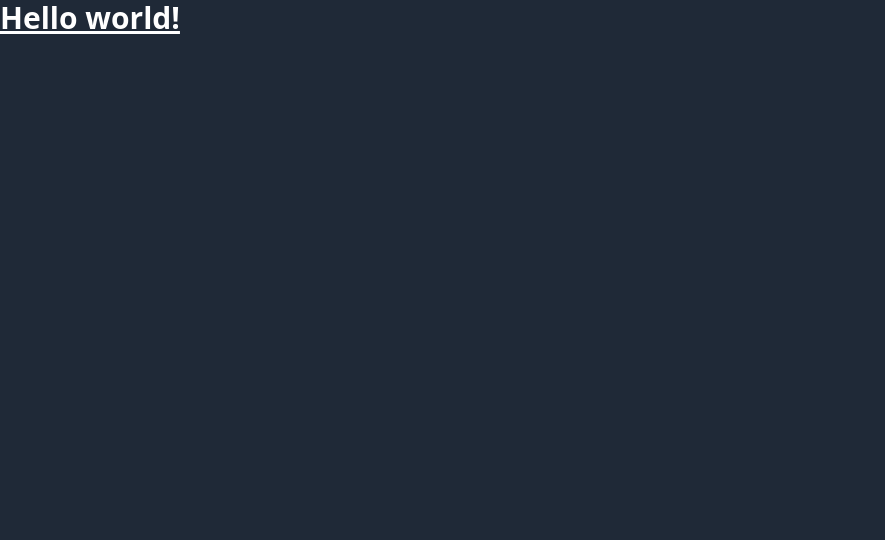
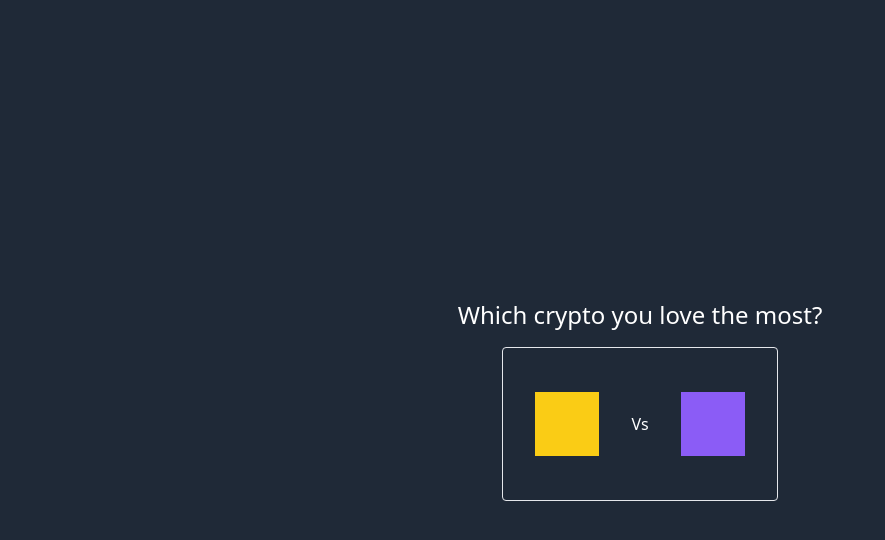
Before and after one commit to raldblox/modern-full-stack-app, a Next.js app in the folder bloxie/: page / in a window 1280 px wide. Shown: the top 540 px of the page, without its empty margins (0-885 px from the left). Built offline with nearby package versions, Linux system fonts and the light colour scheme.

Commit message:
Basic UI Structure

```diff
--- a/bloxie/pages/index.tsx
+++ b/bloxie/pages/index.tsx
@@ -1,10 +1,17 @@
-import Head from "next/head";
-import Image from "next/image";
-
 export default function Home() {
   return (
     <div>
-      <h1 className="text-3xl font-bold underline">Hello world!</h1>
+      <h1 className="h-screen w-screen flex flex-col justify-center items-center">
+        <div className="text-2xl text-center">
+          Which crypto you love the most?
+        </div>
+        <div className="p-2" />
+        <div className="border rounded p-8 flex justify-between max-w-2xl items-center">
+          <div className="w-16 h-16 bg-yellow-400"></div>
+          <div className="p-8">Vs</div>
+          <div className="w-16 h-16 bg-violet-500"></div>
+        </div>
+      </h1>
     </div>
   );
 }
```
